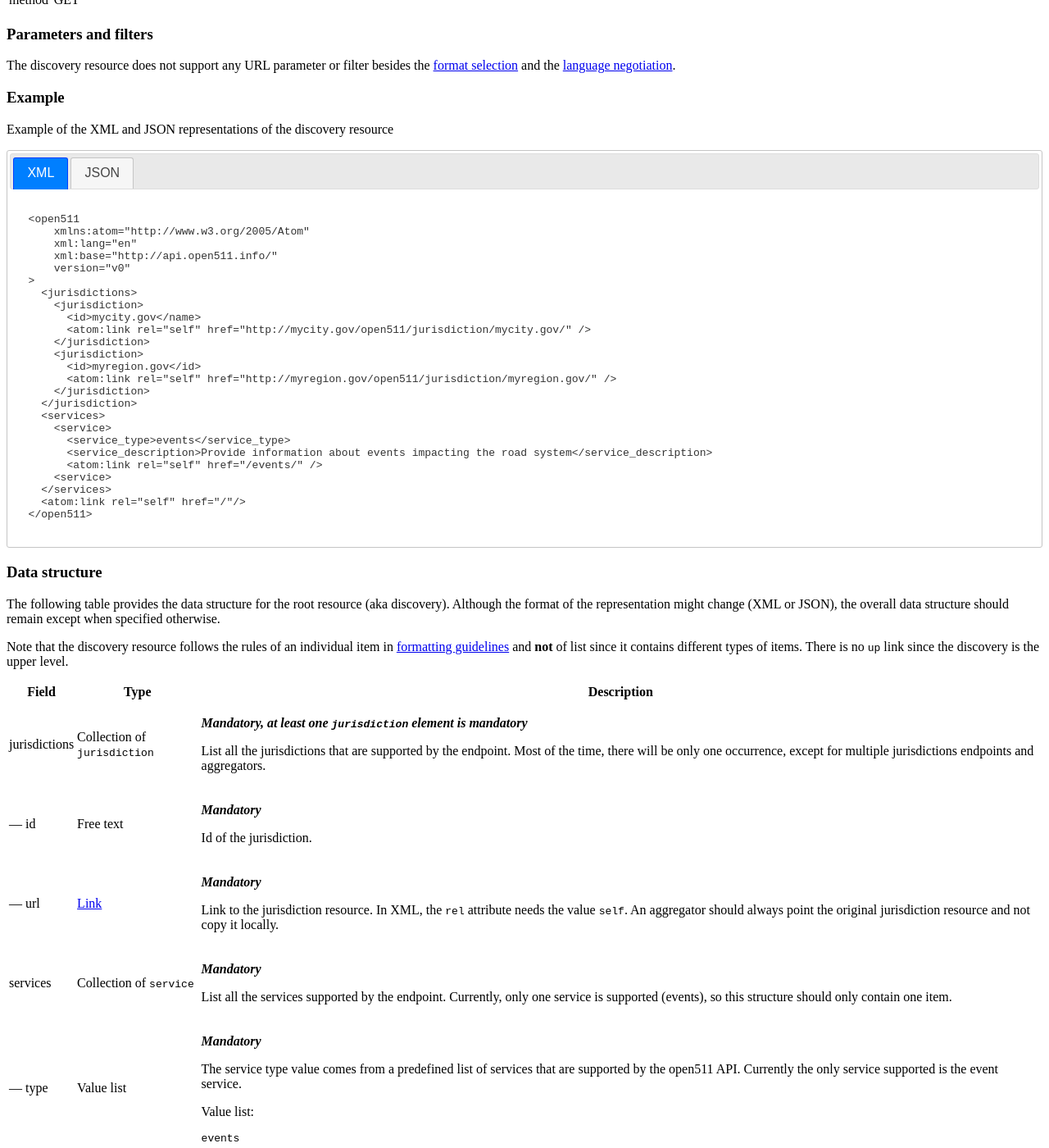
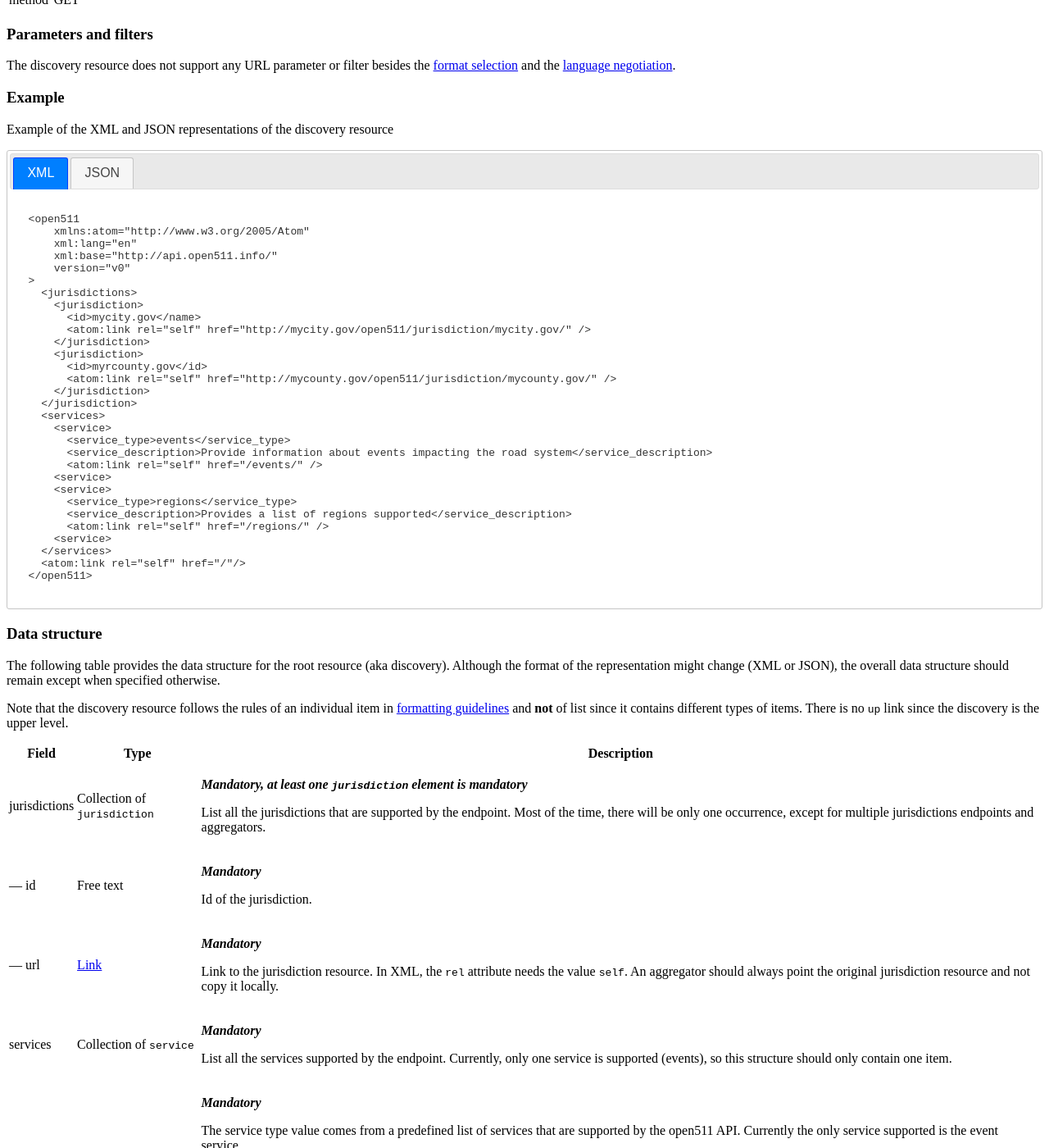
Before and after one commit to open511/Open511API, a Jekyll site: the page built from root.html, in a window 1280 px wide and 1400 px high, scrolled down 713 px. Shown: the whole window at 82% size. Built offline with Jekyll 4.4.1, drawn with Linux system fonts in a browser that asks for light colours; nearby versions of some CDN libraries.

Commit message:
Add regions in the discovery Allow event filtering by region using the geoname_id

```diff
--- a/event.html
+++ b/event.html
@@ -37,6 +37,11 @@ parameters :
     - name : jurisdiction
       required : optional
       description : <p>Client could filter events coming from a specific jurisdiction using the jurisdiction id.</p><p>Example&colon; <code>jurisdiction=mycity.gov</code>.</p>
+
+
+    - name : geoname_id
+      required : optional
+      description : <p>The open511 provides the concept of region to attach some location information onto of the geospatial data. In order to filter events by region, the clients has to request for a specific geoname identifier (provided in the <a href="region.html">region resource</a>).</p><p>Example&colon; <code>geoname_id=4454324</code>.</p>
 
 representation :
 
--- a/root.html
+++ b/root.html
@@ -38,7 +38,7 @@ representation :
     - name: <p>&mdash; type</p>
       mandatory: Mandatory
       type: Value list
-      desc: <p>The service type value comes from a predefined list of services that are supported by the open511 API. Currently the only service supported is the event service.</p><p>Value list:</p> <pre>events</pre>
+      desc: <p>The service type value comes from a predefined list of services that are supported by the open511 API. Currently the only service supported is the event service.</p><p>Value list:</p> <pre>- events<br/>- regions</pre>
 
     - name: <p>&mdash; url</p>
       mandatory: Mandatory
@@ -97,8 +97,8 @@ $(function() {
       &lt;atom:link rel="self" href="http://mycity.gov/open511/jurisdiction/mycity.gov/" /&gt;
     &lt;/jurisdiction&gt;
     &lt;jurisdiction&gt;
-      &lt;id&gt;myregion.gov&lt;/id&gt;
-      &lt;atom:link rel="self" href="http://myregion.gov/open511/jurisdiction/myregion.gov/" /&gt;
+      &lt;id&gt;myrcounty.gov&lt;/id&gt;
+      &lt;atom:link rel="self" href="http://mycounty.gov/open511/jurisdiction/mycounty.gov/" /&gt;
     &lt;/jurisdiction&gt;
   &lt;/jurisdiction&gt;
   &lt;services&gt;
@@ -106,6 +106,11 @@ $(function() {
       &lt;service_type&gt;events&lt;/service_type&gt;
       &lt;service_description&gt;Provide information about events impacting the road system&lt;/service_description&gt;
       &lt;atom:link rel="self" href="/events/" /&gt;
+    &lt;service&gt;
+    &lt;service&gt;
+      &lt;service_type&gt;regions&lt;/service_type&gt;
+      &lt;service_description&gt;Provides a list of regions supported&lt;/service_description&gt;
+      &lt;atom:link rel="self" href="/regions/" /&gt;
     &lt;service&gt;
   &lt;/services&gt;
   &lt;atom:link rel="self" href="/"/&gt;
@@ -130,6 +135,11 @@ $(function() {
           "type" : "events",
           "description" : "Provide information about events impacting the road system",
           "url" : "/events/"
+      },
+      {
+          "type" : "regions",
+          "description" : "Provides a list of regions supported",
+          "url" : "/regions/"
       }
   ],
   "meta": {
```
